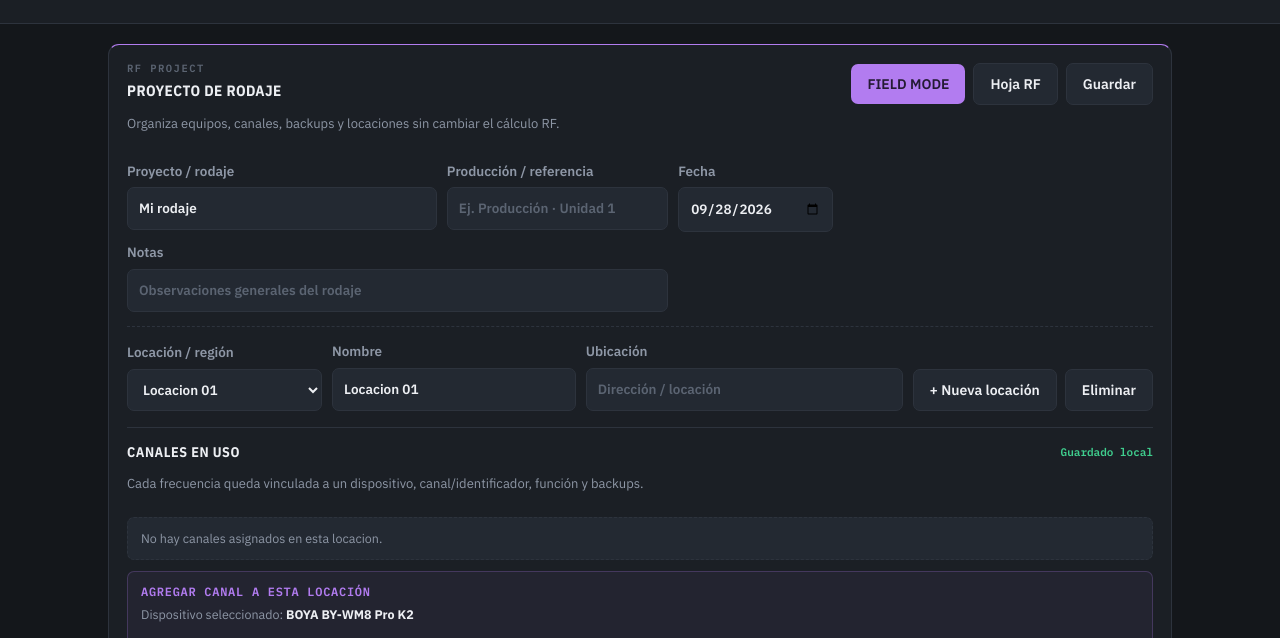
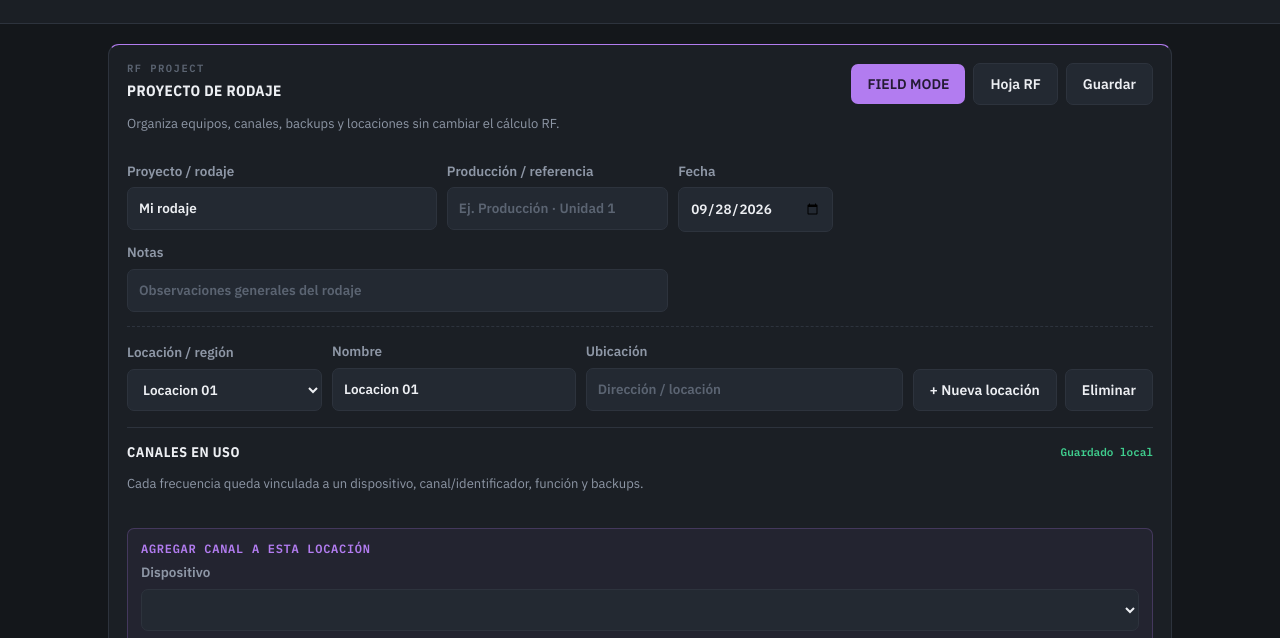
Before and after one commit to rnalvarez/CRF, a website: page index.html in a window 1280 px wide. Shown: the part 136-774 px from the top of the page. Drawn offline with nearby package versions, Linux system fonts and the light colour scheme.

Commit message:
Make channel assignment self-contained

```diff
--- a/index.html
+++ b/index.html
@@ -79,7 +79,7 @@
 
     <div id="wfAssignmentForm" class="wf-form">
       <div class="workflow-form-label">Agregar canal a esta locación</div>
-      <div class="workflow-target"><span>Dispositivo seleccionado:</span> <strong id="wfTargetDevice">Elegí un dispositivo en CH.03</strong></div>
+      <div class="workflow-target"><label>Dispositivo<select id="wfDeviceSelect"></select></label></div>
       <div class="workflow-project-grid compact">
         <label>Canal / identificador
           <input id="wfChannel" type="text" placeholder="LAV 01 · JUAN">
```
